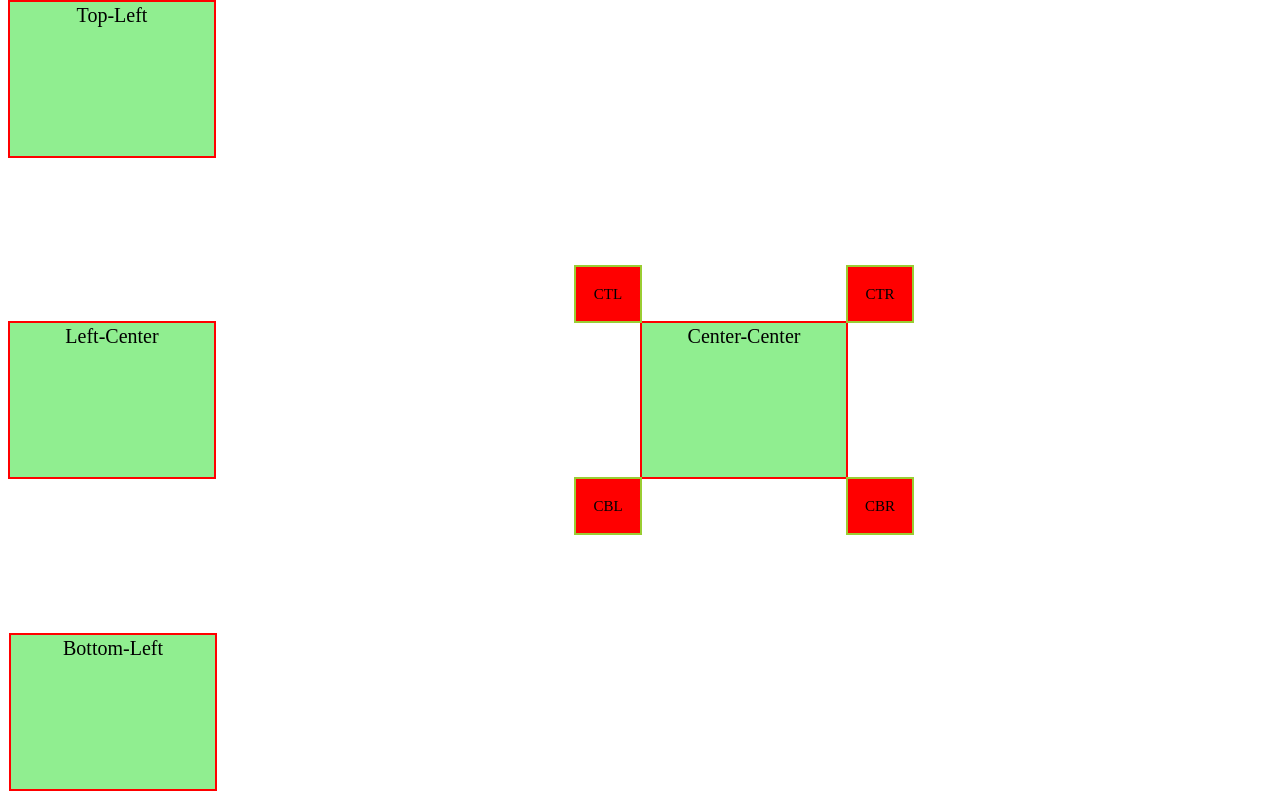
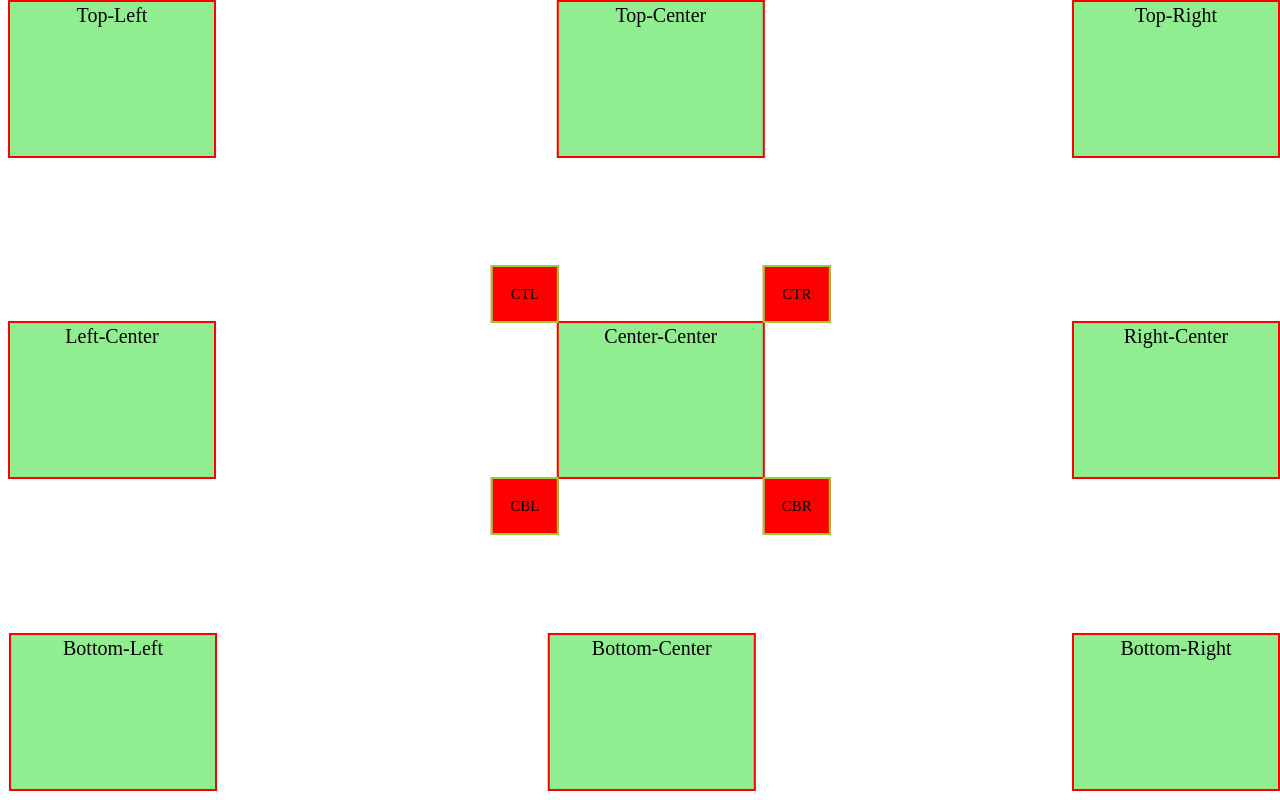
Before and after one commit to NDHUY782/FrontEnd16_DucHUy, a plain HTML site: page B02/b01/index.html in a window 1280 px wide. Drawn offline with Linux system fonts and the light colour scheme.

Commit message:
Bài học buổi 2

```diff
--- a/B02/b01/css/style.css
+++ b/B02/b01/css/style.css
@@ -23,8 +23,34 @@
 .box4 {
     top: 50%;
     left: 50%;
+    transform: translate(-40%,-50%);
+}
+.top-right {
+    top: 0%;
+    right:0%;
+}
+.right-center {
+    top: 50%;
+    right:0%;
     transform: translate(0%,-50%);
 }
+.bottom-right {
+    bottom: 0%;
+    right: 0%;
+    margin-bottom: 9px;
+}
+.top-center {
+    top: 0%;
+    right:50%;
+    transform: translate(60%,0%);
+}
+.bottom-center {
+    bottom: 0%;
+    right:50%;
+    margin: 9px;
+    transform: translate(60%,0%);
+}
+
 .smallBox {
     border: 2px solid yellowgreen;
     background-color: red;
--- a/B02/b01/index.html
+++ b/B02/b01/index.html
@@ -1,6 +1,7 @@
 <!DOCTYPE html>
 <html lang="en">
 <head>
+    <title>BUOI-02</title>
     <meta charset="UTF-8">
     <meta http-equiv="X-UA-Compatible" content="IE=edge">
     <meta name="viewport" content="width=device-width, initial-scale=1.0">
@@ -13,6 +14,11 @@
         <div class="box box1">Top-Left</div>
         <div class="box box2">Left-Center</div>
         <div class="box box3">Bottom-Left</div>
+        <div class="box top-center">Top-Center</div>
+        <div class="box bottom-center">Bottom-Center</div>
+        <div class="box top-right">Top-Right</div>
+        <div class="box right-center">Right-Center</div>
+        <div class="box bottom-right">Bottom-Right</div>
         <div class="box box4">
             Center-Center
             <div class="smallBox box5">CTL</div>
```
